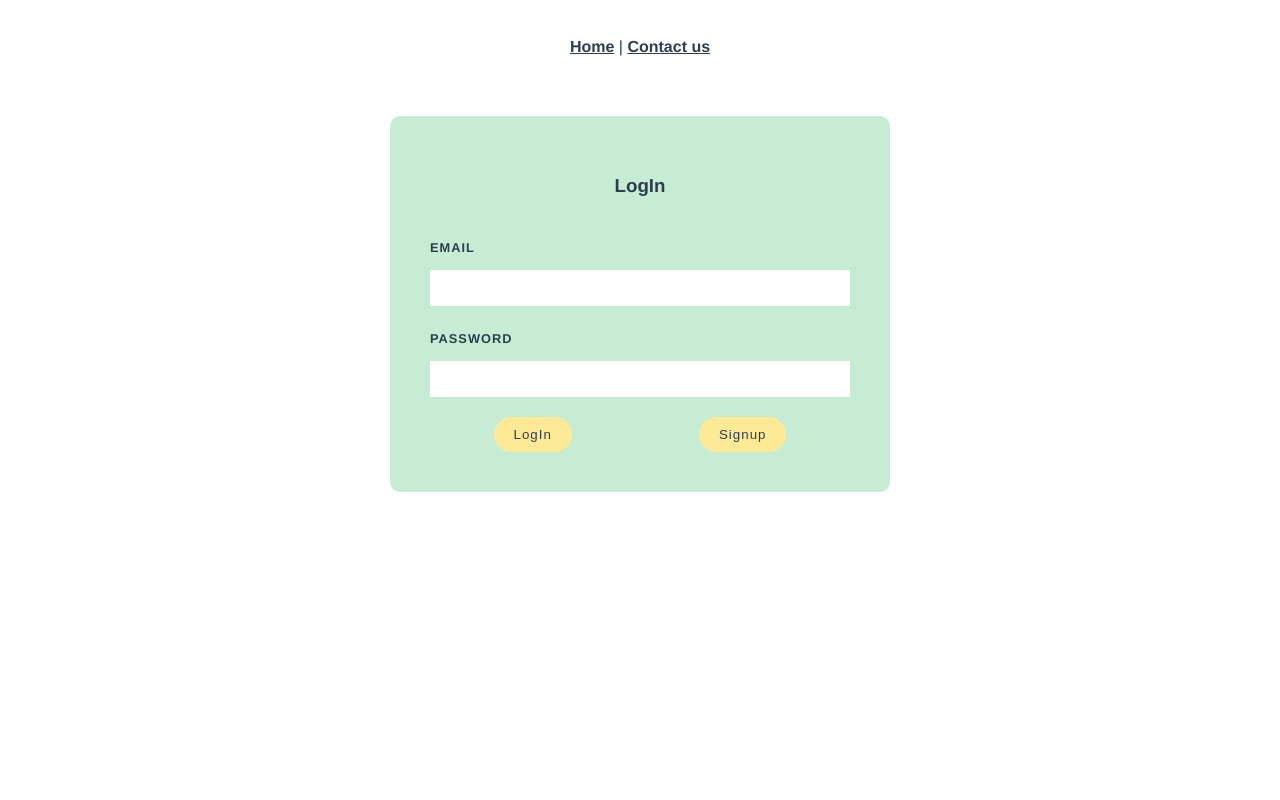
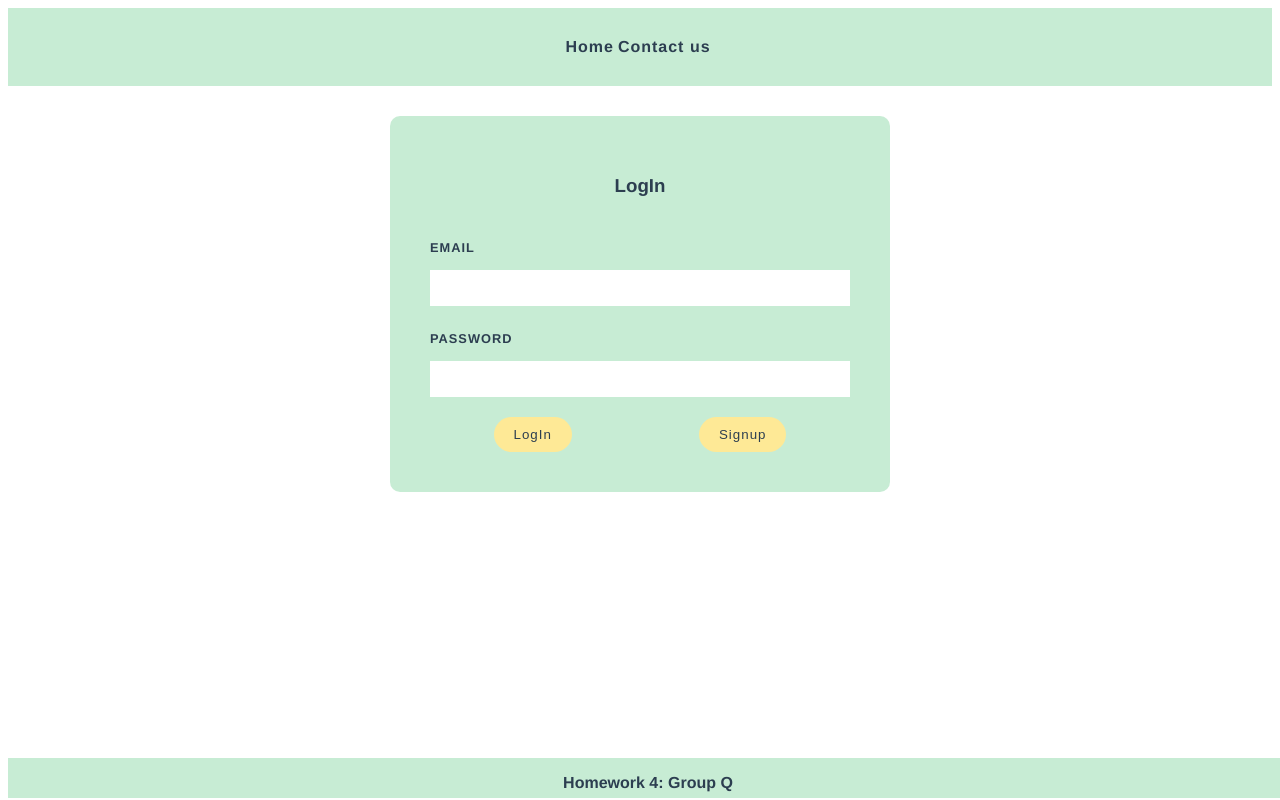
Before and after one commit to anettparismaa/wad_hw4, a Vue app in the folder hw4_frontend/: page /login in a window 1280 px wide. Built offline with nearby package versions, Linux system fonts and the light colour scheme.

Commit message:
added footer and header

```diff
--- a/hw4_frontend/src/App.vue
+++ b/hw4_frontend/src/App.vue
@@ -1,12 +1,27 @@
 <template>
-  <div>
-    <nav>
-      <router-link to="/">Home</router-link> |
-      <router-link to="/contactus">Contact us</router-link>
-    </nav>
+  <div class="container">
+    <!--<layout>-->
+    <header>
+      <TopBar />
+    </header>
     <router-view />
+    <Footer />
   </div>
 </template>
+
+<script>
+import Footer from './components/Footer.vue'
+import TopBar from './components/TopBar.vue'
+
+
+export default {
+  name: 'app',
+  components: {
+    Footer,
+    TopBar,
+  }
+}
+</script>
 
 <style>
 #app {
--- /dev/null
+++ b/hw4_frontend/src/components/Footer.vue
@@ -0,0 +1,46 @@
+<template>
+    <div class="footer">
+        <p>Homework 4: Group Q</p>
+    </div>
+
+</template>
+
+<script>
+    export default {
+      name: 'footer'
+    }
+</script>
+  <style scoped>
+
+/*   .footer {
+    max-width: 420px;
+    background-color: hwb(141 53% 16% / 0.466);
+    height: 10%;
+    width: 100%;
+    border-radius: 0.25em;
+    display: table;
+    text-align: center;
+    margin-left: auto;
+    margin-right: auto;
+  } */
+  .footer {
+    background-color: hwb(141 53% 16% / 0.466);
+    bottom : 2px;
+   height : 40px;
+   margin-top : 40px;
+   text-align: center;
+   vertical-align: middle;
+   position:fixed;
+   width:100%;
+  }
+
+   .footer p {
+    margin-inline: auto;
+  }
+
+  p {
+    color: #2c3e50;
+    font-weight: bold;
+  }
+
+</style>
--- /dev/null
+++ b/hw4_frontend/src/components/TopBar.vue
@@ -0,0 +1,49 @@
+<template>
+    <div class="topnav">
+      <nav class="menu-left">
+        <router-link to="/">Home</router-link>
+      <router-link to="/contactus">Contact us</router-link>
+      </nav>
+    </div>
+  </template>
+
+  <script>
+    export default {
+      name: 'top-bar',
+    }
+  </script>
+  <style scoped>
+    .topnav {
+        background-color: hwb(141 53% 16% / 0.466);
+      overflow: hidden;
+      display: flex;
+    }
+    .topnav .menu-right {
+      margin-left: auto;
+    }
+    /* Style the links inside the navigation bar */
+    .topnav a {
+      float: left;
+      display: block;
+      color: #2c3e50;
+      text-align: center;
+      text-decoration: none;
+      letter-spacing: 1px;
+      border-radius: 0.25em;
+      margin-right: .25rem;
+      font-weight: bold;
+    }
+    /* Change the color of links on hover */
+    .topnav a:hover {
+      background-color: hwb(141 53% 16% / 0.758);
+      transition: background-color 0.25s linear;
+    }
+    /* Add a color to the active/current link */
+    .topnav a.active {
+      background-color: #4CAF50;
+    }
+    .menu-left{
+      margin: 0 auto;
+
+    }
+  </style>
--- a/hw4_frontend/src/views/AboutView.vue
+++ b/hw4_frontend/src/views/AboutView.vue
@@ -1,8 +1,14 @@
 <template>
   <div class="about">
-    <div class="text">
-      <h3>This is an about page</h3>
-      <h3>"Contains basic contact information"</h3>
+    <div class="container">
+      <h3>Contact us!</h3>
+      <p>Anett Pärismaa
+        <br>
+        Greete Kelli Aava
+        <br>
+        Meeri-Ly Muru
+      </p>
+      <br>
     </div>
   </div>
 </template>
--- a/hw4_frontend/src/views/HomeView.vue
+++ b/hw4_frontend/src/views/HomeView.vue
@@ -1,7 +1,10 @@
 <template>
   <div class="header">
     <div class="container">
-      <button v-if="authResult" @click="Logout" class="center">Logout</button>
+      <button v-if="authResult" @click="Addpost" class="addbutton">Add post</button>
+      <button v-if="authResult" @click="Deleteposts" class="deletebutton">Delete All</button>
+      <button v-if="authResult" @click="Logout" class="deletebutton">Logout</button>
+
 
     </div>
     <div class="post-list" >
@@ -15,10 +18,6 @@
           <!-- <span class="url"> <b>Url:</b> {{ post.urllink }} </span> <br /> -->
         </div>
       </a>
-    </div>
-    <div class="container">
-      <button v-if="authResult" @click="Addpost" class="addbutton">Add post</button>
-      <button v-if="authResult" @click="Deleteposts" class="deletebutton">Delete All</button>
     </div>
   </div>
 </template>
```
Also changed, not shown: hw4_frontend/src/components/Layout.vue (added, +46 -0 lines).
